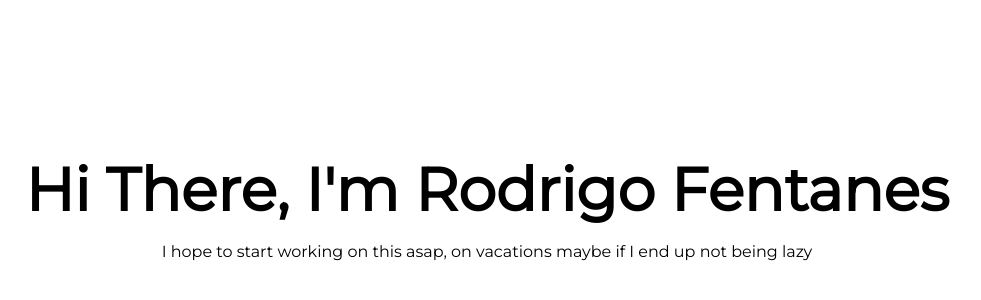
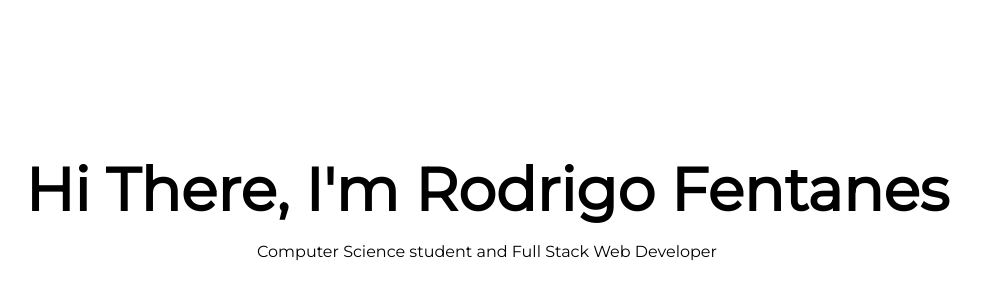
Before and after one commit to rodrfentanes21/my-portfolio, a Next.js app: page / in a window 1280 px wide. Shown: the part 188-488 px from the top of the page, without its empty margins (153-1134 px from the left). Built offline with nearby package versions, Linux system fonts and the light colour scheme.

Commit message:
minor fixes to about me

```diff
--- a/components/AboutMe.tsx
+++ b/components/AboutMe.tsx
@@ -32,9 +32,10 @@ export default function AboutMe() {
 
   return (
     <section
+      ref={ref}
       className="flex flex-row gap-5 justify-around items-center w-screen lg:w-full h-screen"
     >
-      <div ref={ref}>
+      <div>
         <motion.h2
           className="text-6xl font-bold"
           initial={{ x: "-100vw" }}
@@ -53,9 +54,9 @@ export default function AboutMe() {
           ratione, ea ipsum, eaque maiores nisi?
         </motion.p>
       </div>
-      <div>
+      <motion.div initial={{ opacity: 0 }} animate={animation2}>
         imagemzinha aqui pai
-      </div>
+      </motion.div>
     </section>
   );
 }
--- a/components/Intro.tsx
+++ b/components/Intro.tsx
@@ -15,8 +15,7 @@ export default function Intro() {
         Hi There, I&apos;m <span>Rodrigo Fentanes</span>
       </h1>
       <p>
-        I hope to start working on this asap, on vacations maybe if I end up not
-        being lazy
+        Computer Science student and Full Stack Web Developer
       </p>
     </motion.section>
   );
```
